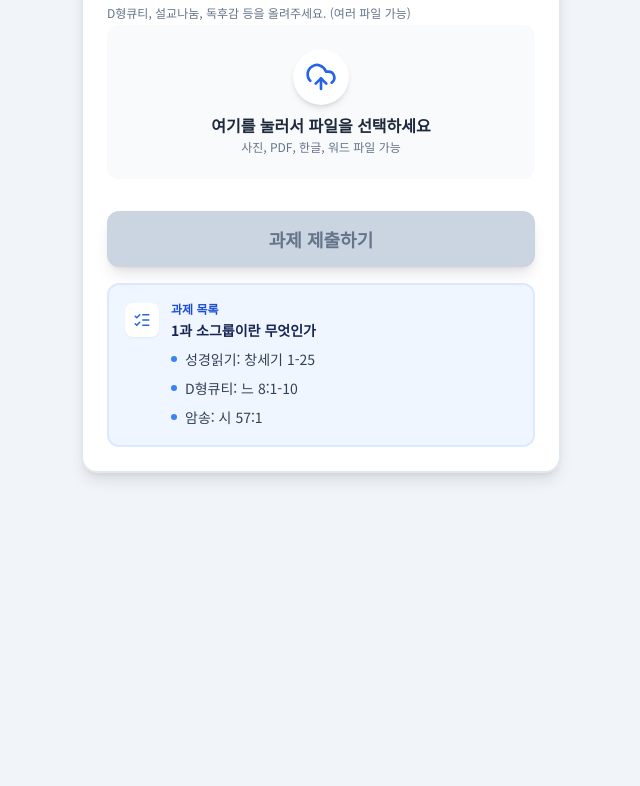
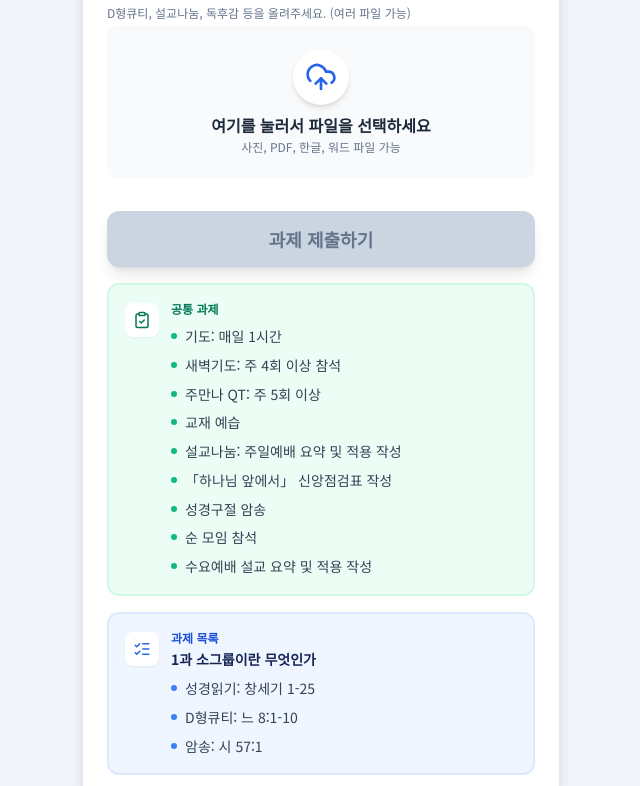
Before and after one commit to ssung123-del/2026-Discipleship-Ministry-Training-Assignment-Submission, a React (Vite) app: page / in a window 1280 px wide. Shown: the part 463-1249 px from the top of the page, without its empty margins (319-959 px from the left). Before the commit the page ends 1016 px from the top, so only its background shows below. Built offline with nearby package versions, Linux system fonts and the light colour scheme.

Commit message:
Add contextual common assignments

```diff
--- a/App.tsx
+++ b/App.tsx
@@ -3,7 +3,7 @@ import { Header } from './components/Header';
 import { StatusModal } from './components/StatusModal';
 import { TRAINING_WEEKS, MAX_FILE_SIZE_MB, GOOGLE_SCRIPT_URL } from './constants';
 import { TraineeSubmission, UploadStatus, FeedbackResponse } from './types';
-import { UploadCloud, File as FileIcon, User, X, AlertTriangle, Clock, ListChecks } from 'lucide-react';
+import { UploadCloud, File as FileIcon, User, X, AlertTriangle, Clock, ListChecks, ClipboardCheck } from 'lucide-react';
 
 // Recommended encouragement messages list
 const ENCOURAGEMENT_MESSAGES = [
@@ -20,6 +20,51 @@ const formatLocalDate = (date: Date) => {
   const month = String(date.getMonth() + 1).padStart(2, '0');
   const day = String(date.getDate()).padStart(2, '0');
   return `${year}-${month}-${day}`;
+};
+
+const getCommonAssignmentItems = (section?: string) => {
+  const baseItems = [
+    '기도: 매일 1시간',
+    '새벽기도: 주 4회 이상 참석',
+    '주만나 QT: 주 5회 이상',
+    '교재 예습',
+    '설교나눔: 주일예배 요약 및 적용 작성',
+    '「하나님 앞에서」 신앙점검표 작성',
+    '성경구절 암송',
+    '순 모임 참석',
+  ];
+
+  if (section === '다니엘 프로젝트') {
+    return [
+      '다니엘기도회 참석',
+      '새벽예배 참석은 자유롭게',
+      '다니엘기도회 매일 말씀 요약 및 적용',
+      '『다니엘프로젝트 HOLY HABIT MOVEMENT』 21일 묵상 및 단톡방 제출',
+      '독후감: 다니엘 프로젝트',
+    ];
+  }
+
+  if (section === '교회론 코칭') {
+    return [
+      ...baseItems,
+      '담임목사님 교회론 강의 요약 및 적용',
+    ];
+  }
+
+  if (section === '휴강') {
+    return [
+      '기도: 매일 1시간',
+      '새벽기도: 주 4회 이상 참석',
+      '주만나 QT: 주 5회 이상',
+      '설교나눔: 주일예배 요약 및 적용 작성',
+      '「하나님 앞에서」 신앙점검표 작성',
+    ];
+  }
+
+  return [
+    ...baseItems,
+    '수요예배 설교 요약 및 적용 작성',
+  ];
 };
 
 const App: React.FC = () => {
@@ -332,6 +377,7 @@ const App: React.FC = () => {
   const selectedWeek = autoSubmissionWeeks[0];
   const autoWeekLabel = autoSubmissionWeeks.map(w => w.label.split('(')[0].trim()).join(' / ');
   const autoWeekDueDate = selectedWeek?.label.match(/\(([^)]+)\)/)?.[1];
+  const commonAssignmentItems = getCommonAssignmentItems(selectedWeek?.section);
 
   const isFormValid = submission.name.length > 0 && autoSubmissionWeeks.length > 0 && submission.files.length > 0;
 
@@ -489,6 +535,29 @@ const App: React.FC = () => {
               </button>
 
               {autoSubmissionWeeks.length > 0 && (
+                <div className="mt-4 rounded-xl border-2 border-emerald-100 bg-emerald-50 p-4 text-left">
+                  <div className="flex items-start gap-3">
+                    <div className="mt-0.5 rounded-lg bg-white p-2 text-emerald-700 shadow-sm shrink-0">
+                      <ClipboardCheck size={18} />
+                    </div>
+                    <div className="min-w-0 flex-1">
+                      <p className="text-xs font-bold uppercase text-emerald-700">
+                        공통 과제
+                      </p>
+                      <ul className="mt-2 space-y-1.5">
+                        {commonAssignmentItems.map((item) => (
+                          <li key={item} className="flex gap-2 text-sm leading-relaxed text-slate-700">
+                            <span className="mt-2 h-1.5 w-1.5 rounded-full bg-emerald-500 shrink-0" />
+                            <span>{item}</span>
+                          </li>
+                        ))}
+                      </ul>
+                    </div>
+                  </div>
+                </div>
+              )}
+
+              {autoSubmissionWeeks.length > 0 && (
                 <div className="mt-4 rounded-xl border-2 border-blue-100 bg-blue-50 p-4 text-left">
                   <div className="flex items-start gap-3">
                     <div className="mt-0.5 rounded-lg bg-white p-2 text-blue-600 shadow-sm shrink-0">
```
